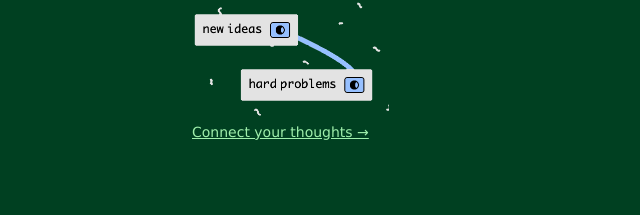
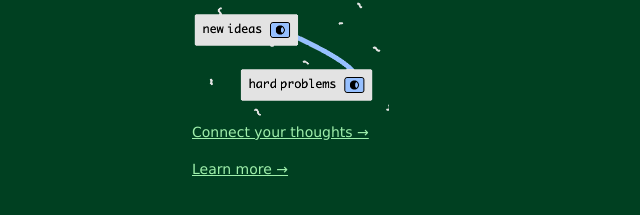
Before and after one commit to pketh/pketh.github.io, a Jekyll site: the page built from index.html, in a window 1280 px wide and 1400 px high, scrolled down 17334 px. Shown: the part 1145-1360 px from the top of the window, without its empty margins (463-1103 px from the left). Built offline with Jekyll 4.4.1, drawn with Linux system fonts in a browser that asks for light colours; the list of posts is cut into pages by our own code.

Commit message:
add 'learn more' link to promo

```diff
--- a/_includes/kinopio-promo.html
+++ b/_includes/kinopio-promo.html
@@ -9,9 +9,14 @@
         <a href="https://kinopio.club">Kinopio</a><span>, a spatial thinking tool for new ideas and hard problems. It works how our brains work,</span>
       </p>
       <img src="/assets/kinopio-promo-cards.png" class="promo-cards" />
-      <p>
+      <p class="promo-cta">
         <a href="https://kinopio.club">
           Connect your thoughts →
+        </a>
+      </p>
+      <p class="promo-cta">
+        <a href="https://help.kinopio.club/about">
+          Learn more →
         </a>
       </p>
     </div>
--- a/css/main.css
+++ b/css/main.css
@@ -736,7 +736,7 @@ th, td {
   margin-left: auto;
   display: block;
   margin-top: 3rem;
-  margin-bottom:  3rem;
+  margin-bottom:  4rem;
 }
 
 .kinopio-promo .promo-logo {
@@ -765,6 +765,11 @@ th, td {
   display: inline-block;
   width: initial;
 }
+
+.kinopio-promo .promo-cta {
+  margin-bottom: 10px;
+}
+
 
 /* subscribe by email form */
 
```
